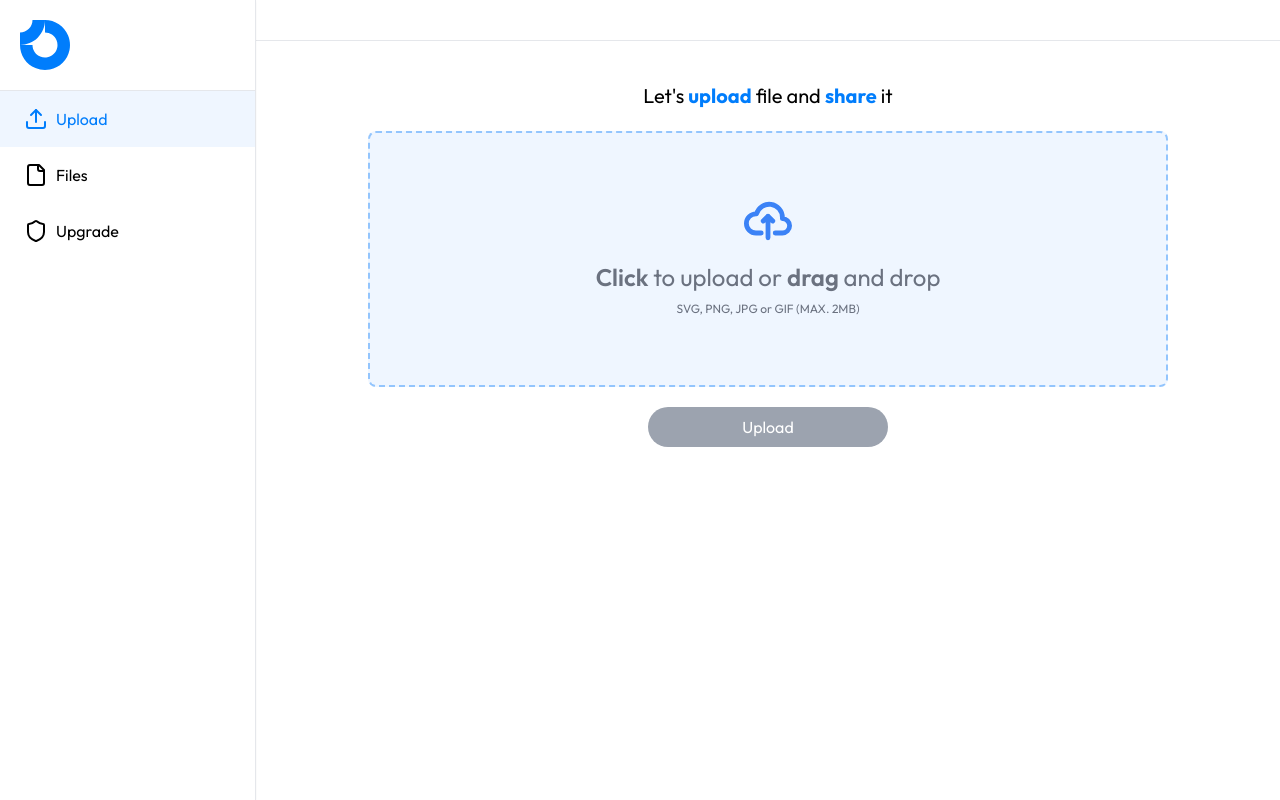
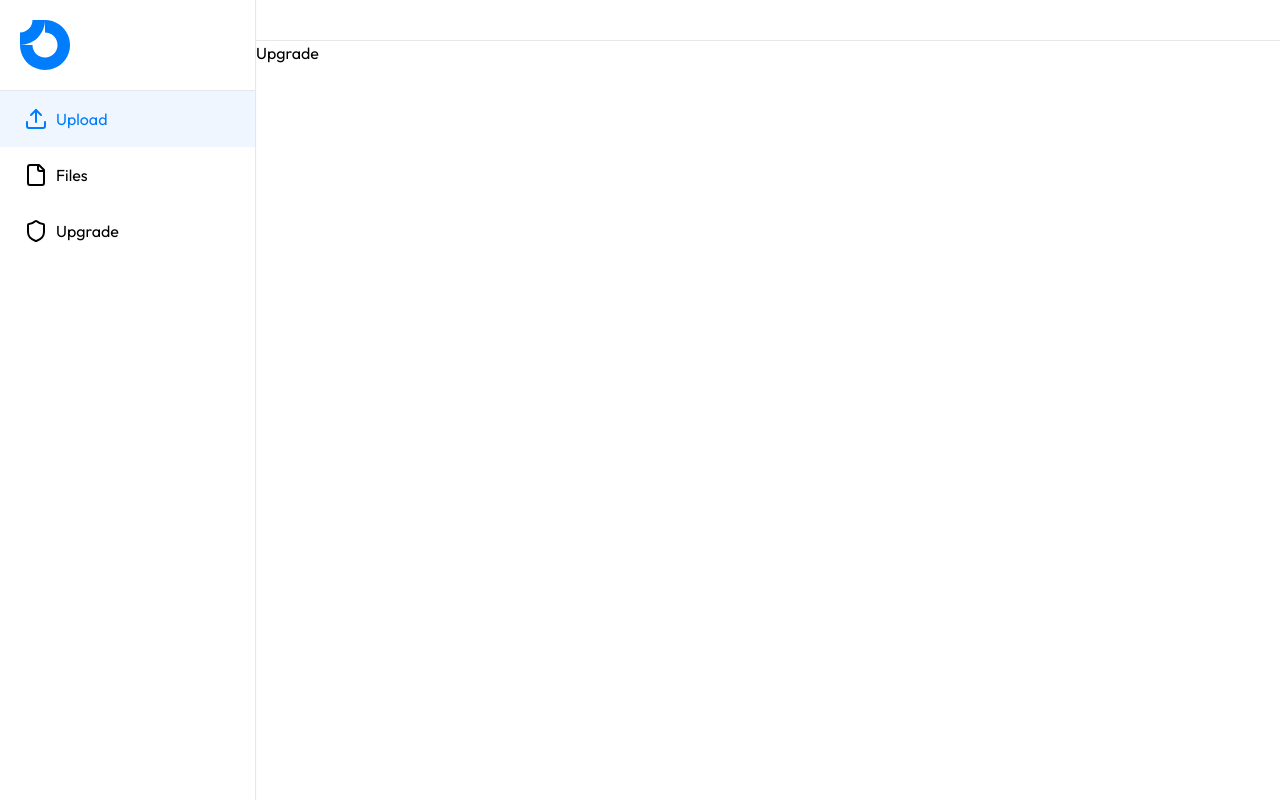
Before and after one commit to JaneLee8693/docshare-app, a Next.js app: page /upgrade in a window 1280 px wide. Built offline with nearby package versions, Linux system fonts and the light colour scheme.

Commit message:
update folder

```diff
--- a/app/(dashboard)/(routes)/upgrade/page.js
+++ b/app/(dashboard)/(routes)/upgrade/page.js
@@ -4,10 +4,7 @@ import UploadForm from './_components/UploadForm'
 
 function Upgrade() {
   return (
-    <div className='p-5 px-8 md:px-28'>
-        <h2 className='text-[20px] text-center m-5'>Let's <strong className='text-primary'>upload</strong> file and <strong className='text-primary'>share</strong> it</h2>
-        <UploadForm/>
-    </div>
+    <div>Upgrade</div>
   )
 }
 
--- a/app/(dashboard)/(routes)/upload/page.js
+++ b/app/(dashboard)/(routes)/upload/page.js
@@ -2,7 +2,10 @@ import React from 'react'
 
 function Upload() {
   return (
-    <div>Upload</div>
+    <div className='p-5 px-8 md:px-28'>
+        <h2 className='text-[20px] text-center m-5'>Let's <strong className='text-primary'>upload</strong> file and <strong className='text-primary'>share</strong> it</h2>
+        <UploadForm/>
+    </div>
   )
 }
 
```
Also changed, not shown: app/(dashboard)/(routes)/upload/_components/AlertMessage.js (renamed from app/(dashboard)/(routes)/upgrade/_components/AlertMessage.js), app/(dashboard)/(routes)/upload/_components/FilePreview.js (renamed from app/(dashboard)/(routes)/upgrade/_components/FilePreview.js), app/(dashboard)/(routes)/upload/_components/UploadForm.js (renamed from app/(dashboard)/(routes)/upgrade/_components/UploadForm.js).
